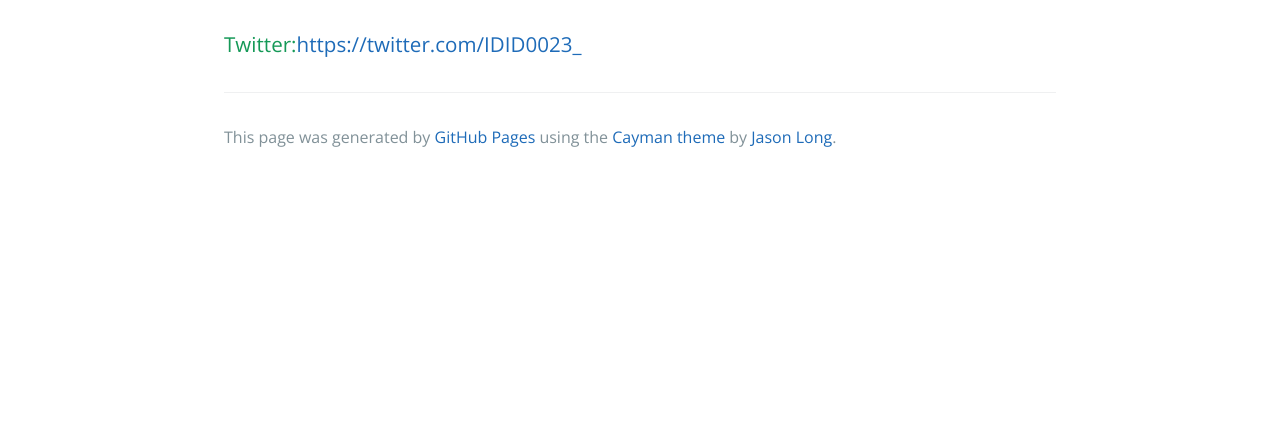
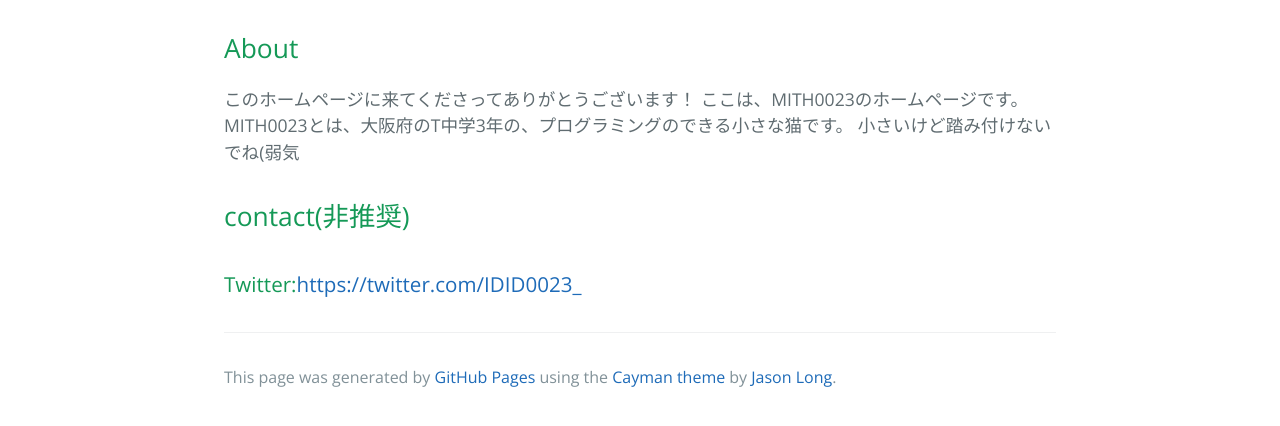
Before and after one commit to iceMITH0023/iceMITH0023.github.io, a plain HTML site: page index.html in a window 1280 px wide. Shown: the part 358-784 px from the top of the page. Drawn offline with nearby package versions, Linux system fonts and the light colour scheme.

Commit message:
Replace master branch with page content via GitHub

```diff
--- a/index.html
+++ b/index.html
@@ -19,6 +19,17 @@
       <h1>
 <a id="welcome-to-mith0023s-homepage" class="anchor" href="#welcome-to-mith0023s-homepage" aria-hidden="true"><span aria-hidden="true" class="octicon octicon-link"></span></a>Welcome to MITH0023's homepage!</h1>
 
+<h2>
+<a id="about" class="anchor" href="#about" aria-hidden="true"><span aria-hidden="true" class="octicon octicon-link"></span></a>About</h2>
+
+<p>このホームページに来てくださってありがとうございます！
+ここは、MITH0023のホームページです。
+MITH0023とは、大阪府のT中学3年の、プログラミングのできる小さな猫です。
+小さいけど踏み付けないでね(弱気</p>
+
+<h2>
+<a id="contact非推奨" class="anchor" href="#contact%E9%9D%9E%E6%8E%A8%E5%A5%A8" aria-hidden="true"><span aria-hidden="true" class="octicon octicon-link"></span></a>contact(非推奨)</h2>
+
 <h3>
 <a id="twitterhttpstwittercomidid0023_" class="anchor" href="#twitterhttpstwittercomidid0023_" aria-hidden="true"><span aria-hidden="true" class="octicon octicon-link"></span></a>Twitter:<a href="https://twitter.com/IDID0023_">https://twitter.com/IDID0023_</a>
 </h3>
--- a/params.json
+++ b/params.json
@@ -1,6 +1,6 @@
 {
   "name": "Icemith0023.GitHub.io",
   "tagline": "",
-  "body": "# Welcome to MITH0023's homepage!\r\n\r\n### Twitter:[https://twitter.com/IDID0023_](https://twitter.com/IDID0023_)\r\n",
+  "body": "# Welcome to MITH0023's homepage!\r\n\r\n##About\r\nこのホームページに来てくださってありがとうございます！\r\nここは、MITH0023のホームページです。\r\nMITH0023とは、大阪府のT中学3年の、プログラミングのできる小さな猫です。\r\n小さいけど踏み付けないでね(弱気\r\n\r\n\r\n##contact(非推奨)\r\n### Twitter:[https://twitter.com/IDID0023_](https://twitter.com/IDID0023_)\r\n",
   "note": "Don't delete this file! It's used internally to help with page regeneration."
 }
```
